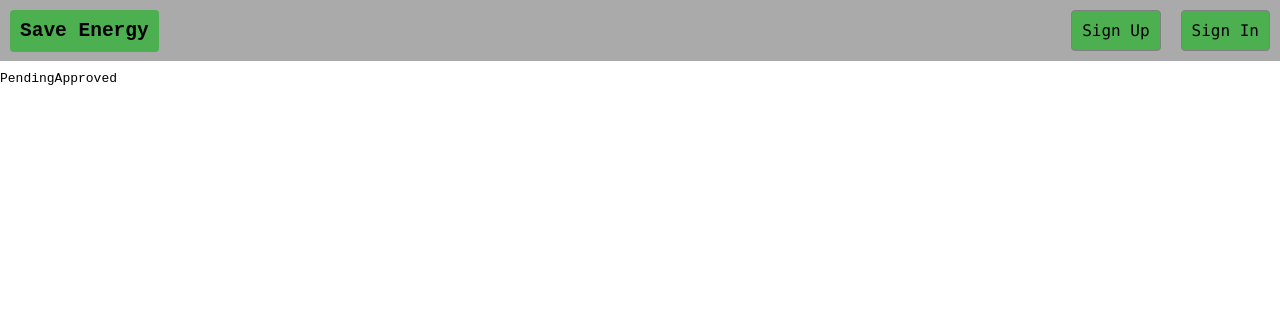
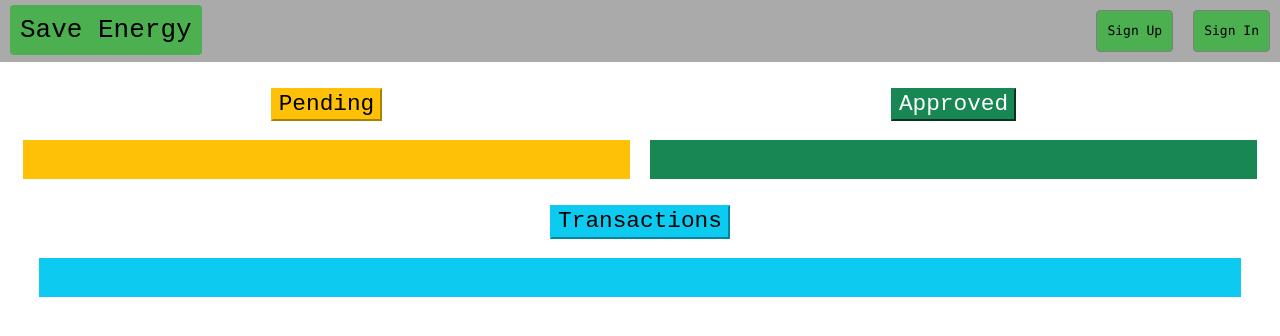
Before and after one commit to Samit-Dhawal/dApp-energy, a React (Create React App) app: page /admin in a window 1280 px wide. Shown: the top 336 px of the page. Built offline with nearby package versions, Linux system fonts and the light colour scheme.

Commit message:
Creted Admin Dashboard

```diff
--- a/public/index.html
+++ b/public/index.html
@@ -1,14 +1,14 @@
 <!DOCTYPE html>
 <html lang="en">
+
   <head>
     <meta charset="utf-8" />
+    <link href="https://cdn.jsdelivr.net/npm/bootstrap@5.1.3/dist/css/bootstrap.min.css" rel="stylesheet">
+    <script src="https://cdn.jsdelivr.net/npm/bootstrap@5.1.3/dist/js/bootstrap.bundle.min.js"></script>
     <link rel="icon" href="%PUBLIC_URL%/favicon.ico" />
     <meta name="viewport" content="width=device-width, initial-scale=1" />
     <meta name="theme-color" content="#000000" />
-    <meta
-      name="description"
-      content="Web site created using create-react-app"
-    />
+    <meta name="description" content="Web site created using create-react-app" />
     <link rel="apple-touch-icon" href="%PUBLIC_URL%/logo192.png" />
     <!--
       manifest.json provides metadata used when your web app is installed on a
@@ -25,14 +25,16 @@
       Learn how to configure a non-root public URL by running `npm run build`.
     -->
     <style>
-      *{
-        margin:0;
-        padding:10;
+      * {
+        margin: 0;
+        padding: 10;
         font-family: monospace;
       }
+
     </style>
     <title>Energy Share</title>
   </head>
+
   <body>
     <noscript>You need to enable JavaScript to run this app.</noscript>
     <div id="root"></div>
@@ -47,4 +49,5 @@
       To create a production bundle, use `npm run build` or `yarn build`.
     -->
   </body>
+
 </html>
--- a/src/components/Header.js
+++ b/src/components/Header.js
@@ -46,7 +46,6 @@ export default function Header()
                             Sign In
                         </a>
                     </>)}
-
             </div>
         </div>
     );
--- a/src/pages/Admin.js
+++ b/src/pages/Admin.js
@@ -1,23 +1,42 @@
 import React, { useState, useEffect } from 'react';
 import Header from '../components/Header';
 
+const server = "http://localhost:8001/";
 
 export default function Admin()
 {
 
     return <div>
         <Header />
-        <div style={styles.alertTran}>
-            <div style={styles.pendApp}>Pending</div>
-            <div>Approved</div>
+        <div class="m-3 row">
 
+            <div class="col-6">
+                <div class="col-6 p-3 h3 text-center col-md-12"><button type='button' class="btn-warning " data-bs-toggle="collapse" data-bs-target="#pending"> Pending</button></div>
+                <div id='pending' class="col-12 bg-warning text-black p-4 col-md-12">
+
+                </div>
+            </div>
+            <div class="col-6">
+                <div class="col-6 p-3 h3 text-center col-md-12"><button type='button' class="btn-success" data-bs-toggle="collapse" data-bs-target="#approved"> Approved</button></div>
+                <div id='approved' class="col-12 bg-success text-white p-4 col-md-12">
+
+                </div>
+            </div>
         </div>
-    </div>
+        <div>
+            <div class="">
+                <div class=" p-3 h3 text-center "><button type='button' class="btn-info " data-bs-toggle="collapse" data-bs-target="#allTransac"> Transactions</button></div>
+                <div id='allTransac' class=" bg-info text-black p-4 mx-5">
+
+                </div>
+            </div>
+        </div>
+    </div >
+
 }
-
 
 const styles = {
     alertTran: {
         display: "flex"
-    },
+    }
 }
```
